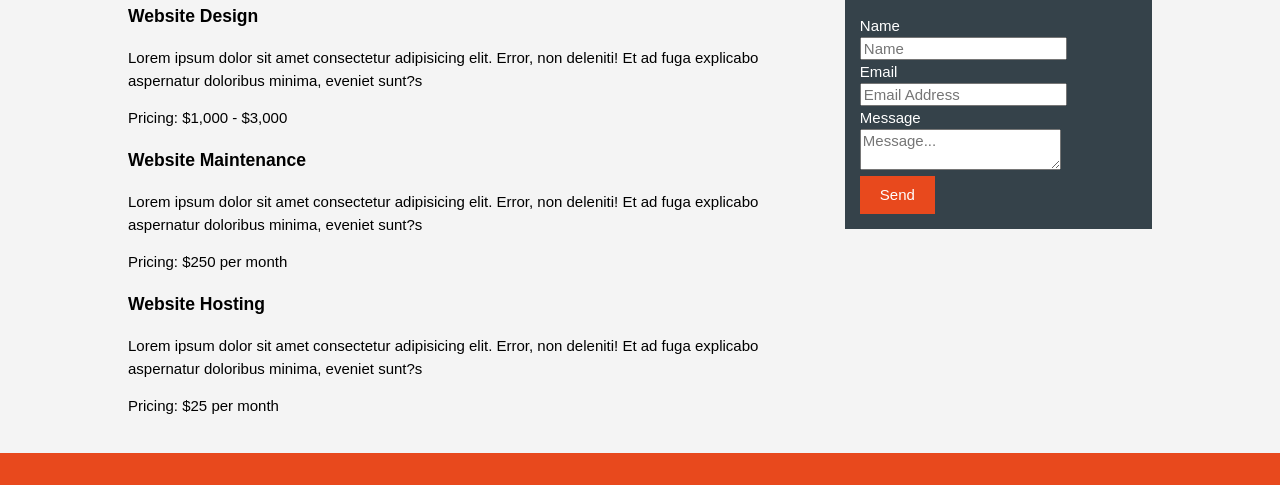
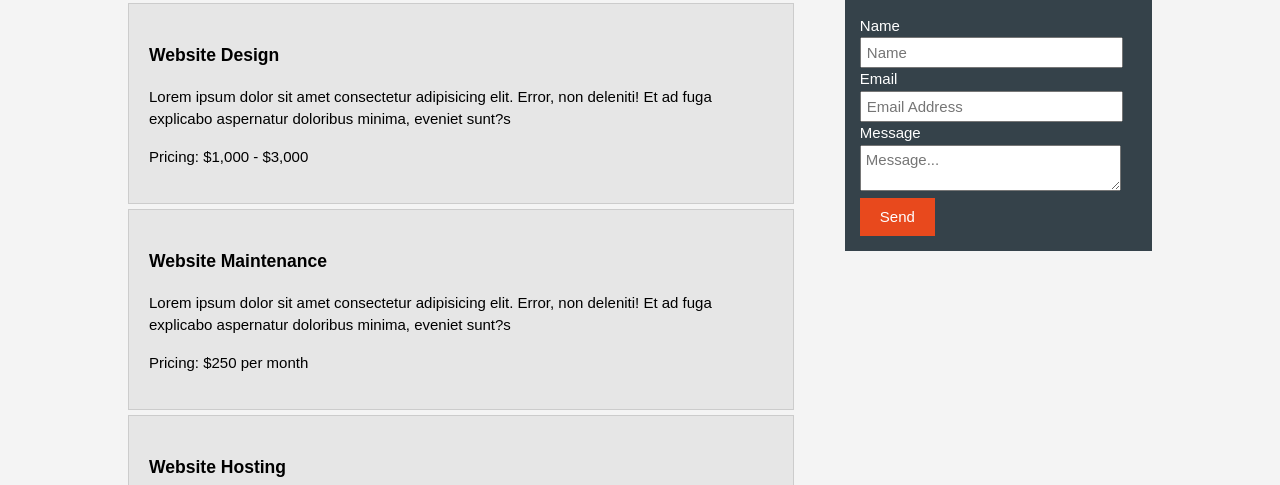
Before and after one commit to SayedHussein/HTML5-website-with-responsive-layout, a plain HTML site: page services.html in a window 1280 px wide. Shown: the part 300-785 px from the top of the page. Drawn offline with Linux system fonts and the light colour scheme.

Commit message:
Style for Services page

```diff
--- a/styles/styles.css
+++ b/styles/styles.css
@@ -145,11 +145,26 @@ aside#sidebar{
   margin-top: 10px;
 }
 
+aside#sidebar .quote input, aside#sidebar .quote textarea{
+   width: 90%;
+   padding: 5px;
+}
+
 /* MAIN_COL */
 article#main-col{
   float: left;
   width: 65%;
 }
+
+/* SERVICES */
+ul#services li{
+  list-style: none;
+  padding: 20px;
+  border: #cccccc solid 1px;
+  margin-bottom: 5px;
+  background: #e6e6e6;
+}
+
 
 /* FOOTER */
 
```
